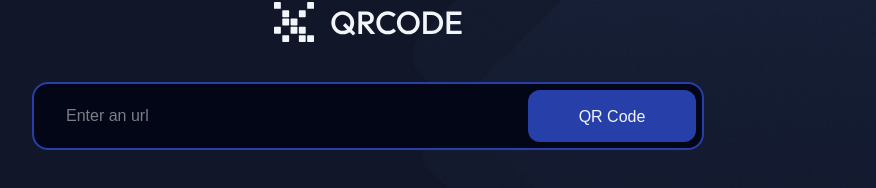
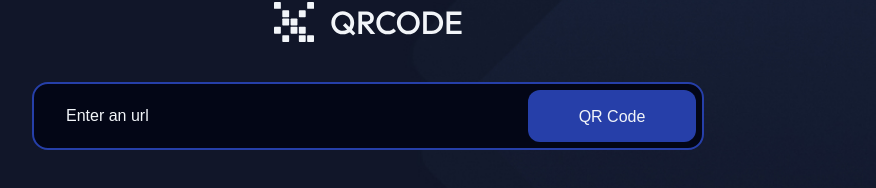
Before and after one commit to gitdeandres/QReact, a React (Vite) app: page / in a window 1280 px wide. Shown: the part 324-512 px from the top of the page, without its empty margins (272-1148 px from the left). Built offline with nearby package versions, Linux system fonts and the light colour scheme.

Commit message:
se incluye clase tailwind para modificar el color de la fuente del placeholder

```diff
--- a/src/Input.jsx
+++ b/src/Input.jsx
@@ -5,7 +5,7 @@ export function Input ({ value, onChange }) {
       type='url'
       name='url'
       placeholder='Enter an url'
-      className='w-full h-15 border-2 border-solid border-(--blue) focus-visible:outline-(--white) focus-visible:outline-solid rounded-2xl !p-8 !pr-[28%] bg-(--dark)'
+      className='w-full h-15 border-2 border-solid border-(--blue) focus-visible:outline-(--white) focus-visible:outline-solid rounded-2xl !p-8 !pr-[28%] bg-(--dark) placeholder:text-current'
       value={ value }
       onChange={ onChange }
       autoComplete='off'
```
